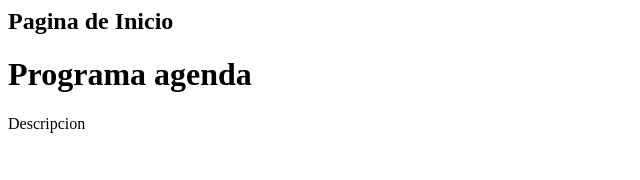
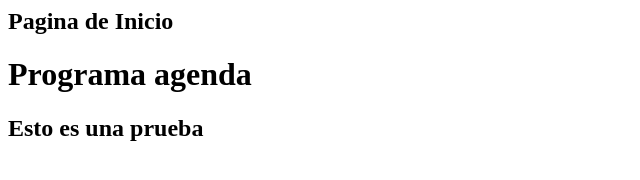
Before and after one commit to SergioHdzReyes/ProyectoFinal, a plain HTML site: page index.html in a window 1280 px wide. Shown: the whole page, without its empty margins (0-640 px from the left). Drawn offline with Linux system fonts and the light colour scheme.

Commit message:
modifique index

```diff
--- a/index.html
+++ b/index.html
@@ -4,6 +4,6 @@
 <body>
  	<h2>Pagina de Inicio</h2>
 	<h1>Programa agenda</h1>
-	Descripcion
+	<h2>Esto es una prueba</h2>
 </body>
 </html>
```
